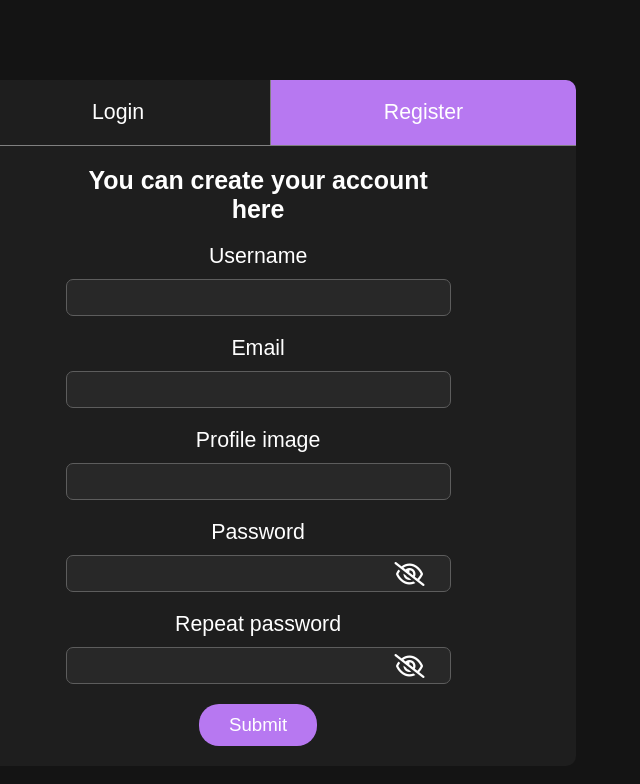
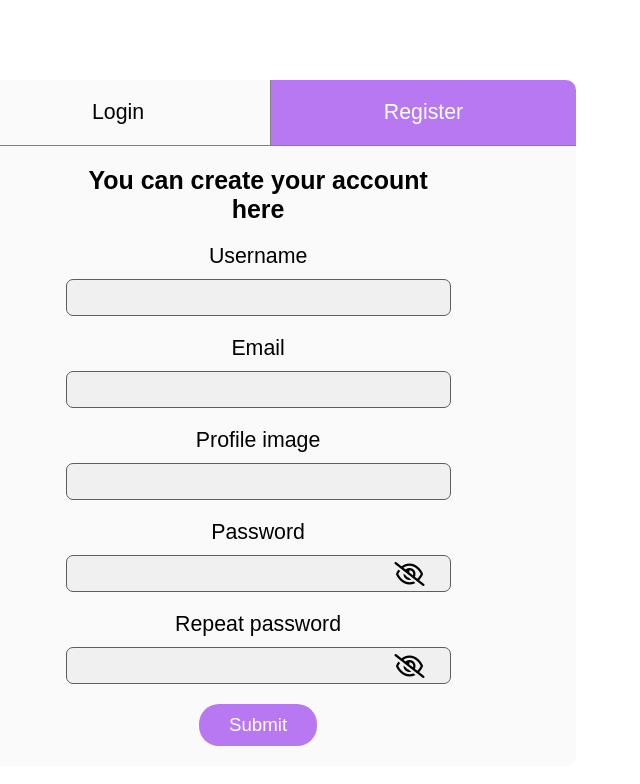
Before and after one commit to Qsen02/Dashboard-app, a React (Vite) app in the folder client/: page /registration in a window 1280 px wide. Shown: the top 784 px of the page, without its empty margins (369-1009 px from the left). Built offline with nearby package versions, Linux system fonts and the light colour scheme.

Commit message:
Styling and state update

```diff
--- a/client/src/components/registrarion_wrapper/register/Register.tsx
+++ b/client/src/components/registrarion_wrapper/register/Register.tsx
@@ -91,7 +91,7 @@ export default function Register() {
 				<Form className="form">
 					<h3>You can create your account here</h3>
 					{isErr ? <p className="error">{errMessage}</p> : ""}
-					<p className="input">
+					<div className="input">
 						<CustomInput
 							label="Username"
 							type="text"
@@ -105,8 +105,8 @@ export default function Register() {
 							id="username"
 							autoComplete="given-name"
 						/>
-					</p>
-					<p className="input">
+					</div>
+					<div className="input">
 						<CustomInput
 							label="Email"
 							type="text"
@@ -120,8 +120,8 @@ export default function Register() {
 							id="email"
 							autoComplete="email"
 						/>
-					</p>
-					<p className="input">
+					</div>
+					<div className="input">
 						<CustomInput
 							label="Profile image"
 							type="text"
@@ -134,8 +134,8 @@ export default function Register() {
 							}
 							id="profileImage"
 						/>
-					</p>
-					<p className="input">
+					</div>
+					<div className="input">
 						<CustomInput
 							label="Password"
 							type={isPasswordVisible ? "text" : "password"}
@@ -167,8 +167,8 @@ export default function Register() {
 								onClick={showPassword}
 							></i>
 						)}
-					</p>
-					<p className="input">
+					</div>
+					<div className="input">
 						<CustomInput
 							label="Repeat password"
 							type={isRepassVisible ? "text" : "password"}
@@ -200,7 +200,7 @@ export default function Register() {
 								onClick={showRepass}
 							></i>
 						)}
-					</p>
+					</div>
 					<button type="submit">Submit</button>
 				</Form>
 			)}
--- a/client/src/index.css
+++ b/client/src/index.css
@@ -12,7 +12,8 @@ h4,
 h5,
 h6,
 p,
-a {
+a,
+label {
 	font-family: Arial, Helvetica, sans-serif;
 }
 
@@ -57,6 +58,7 @@ main {
 }
 
 .error {
+	width: 200px;
 	color: red;
 	font-size: 14pt;
 	word-wrap: break-word;
--- a/client/src/redux/state/theme_state/themeState.ts
+++ b/client/src/redux/state/theme_state/themeState.ts
@@ -7,7 +7,7 @@ interface themeState {
 }
 
 const initialState: themeState = {
-	theme: getThemeData(),
+	theme: getThemeData() || "light",
 };
 
 const themeSlice = createSlice({
```
